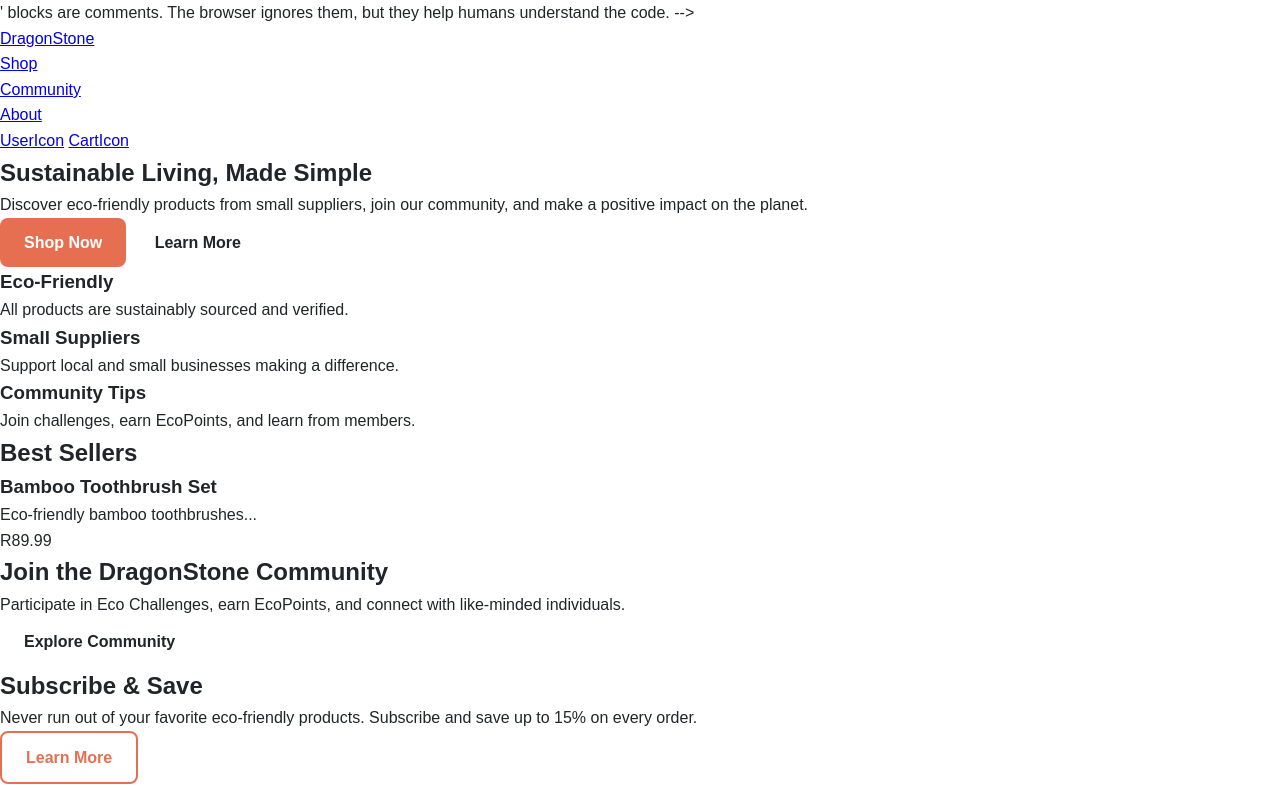
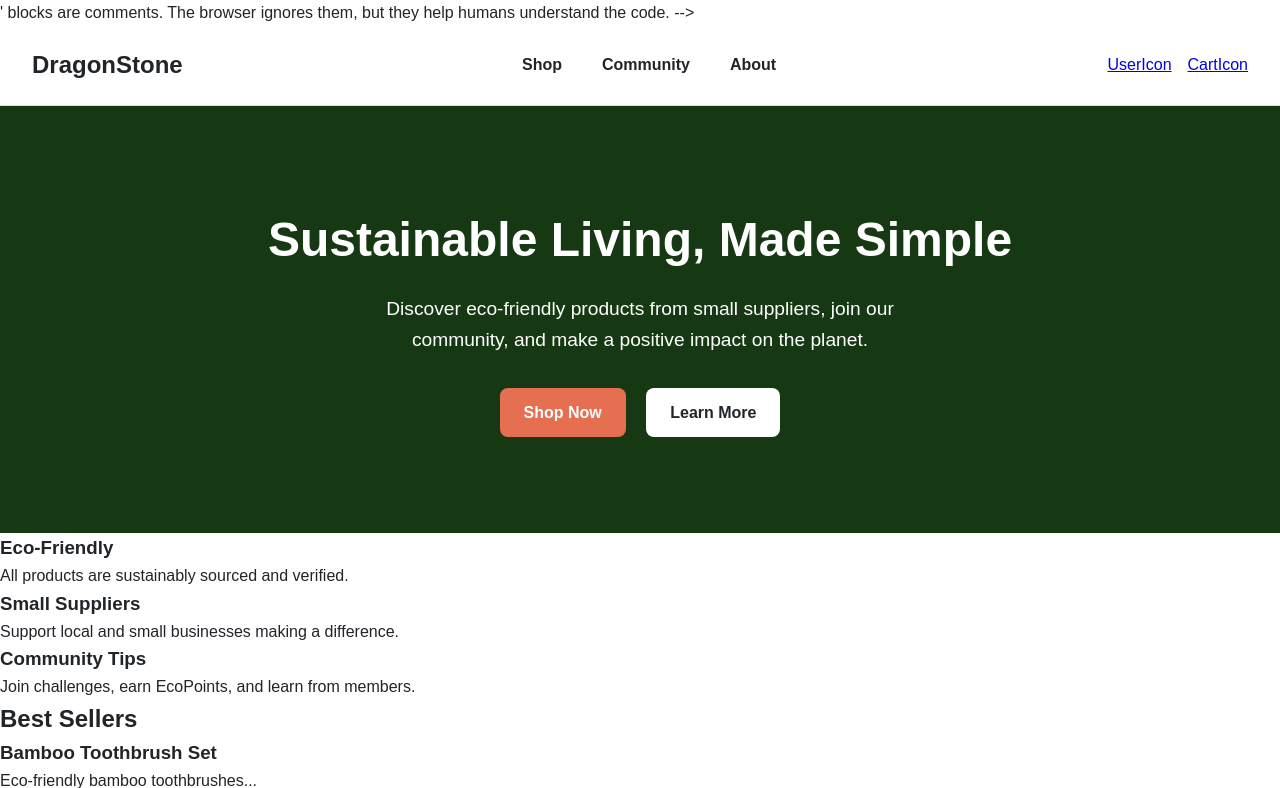
Before and after one commit to Lwazi-M/dragonstone, a PHP site: page / in a window 1280 px wide. Shown: the top 788 px of the page. Run offline with PHP 8.4, Linux system fonts and the light colour scheme.

Commit message:
Style header, navbar, and hero section

```diff
--- a/style.css
+++ b/style.css
@@ -105,3 +105,101 @@ This way, we only have to style "btn" once.
   background-color: var(--color-primary-orange); /* On hover, fill it in */
   color: var(--color-text-light); /* On hover, make the text white */
 }
+
+/* =========================================
+4. HEADER & NAVIGATION BAR STYLES
+=========================================
+This styles the <header> and the <nav> inside it.
+We'll use "flexbox" to make everything line up nicely.
+Flexbox is a modern CSS tool for arranging items in a row or column.
+*/
+
+.navbar {
+  display: flex; /* This "activates" flexbox */
+  justify-content: space-between; /* This puts space BETWEEN our items (logo, menu, icons) */
+  align-items: center; /* This vertically centers all items in the navbar */
+  padding: 1rem 2rem; /* 'rem' is a modern size unit. 1rem = 16px. This is 16px top/bottom, 32px left/right */
+  background-color: var(--color-background-white);
+  border-bottom: 1px solid var(--color-border-light); /* Adds a subtle grey line at the bottom */
+  height: 80px; /* Gives the navbar a fixed height */
+}
+
+/* Style the logo link */
+.nav-logo {
+  font-size: 1.5rem; /* Makes the logo text bigger */
+  font-weight: bold;
+  color: var(--color-text-dark);
+  text-decoration: none; /* Removes underline */
+}
+
+/* Style the menu (the <ul> list) */
+.nav-menu {
+  display: flex; /* We use flexbox *again* to make the menu items line up in a row */
+  list-style: none; /* Removes the default bullet points */
+}
+
+.nav-item {
+  margin-left: 1.5rem; /* Adds some space to the LEFT of each menu item, separating them */
+}
+
+.nav-link {
+  text-decoration: none; /* Removes underline */
+  color: var(--color-text-dark);
+  font-weight: 600; /* Makes the font a bit bolder than normal text */
+  padding: 8px; /* Adds some "clickable" space around the text */
+  transition: color 0.3s ease; /* Smoothly animates the color on hover */
+}
+
+.nav-link:hover {
+  color: var(--color-primary-green); /* When you hover, the text turns green */
+}
+
+/* Style the icons on the right */
+.nav-icons {
+  display: flex;
+}
+
+.nav-icons .icon-link {
+  margin-left: 1rem; /* Adds space between the icons */
+  /* We'll add real icons later */
+}
+
+
+/* =========================================
+5. HERO SECTION STYLES
+=========================================
+This styles the big "Sustainable Living" banner.
+*/
+
+.hero-section {
+  /* This is how we get that big background image from the Figma */
+  /* We'll add a simple green background *just in case* the image fails to load */
+  background-color: var(--color-primary-green);
+  /* We'll add the real image URL later. For now, we'll mimic the green overlay. */
+  background-blend-mode: multiply; /* This is how we get the green tint over the image */
+  background-size: cover; /* Makes the image cover the whole section, no matter the screen size */
+  background-position: center center; /* Centers the image */
+
+  /* We'll use a green color as a stand-in for the image for now */
+  background-image: linear-gradient(rgba(58, 107, 53, 0.8), rgba(58, 107, 53, 0.8)); /* This is a green overlay */
+
+  color: var(--color-text-light); /* Makes all text in this section WHITE */
+  padding: 6rem 2rem; /* Lots of inside spacing (top/bottom, left/right) */
+  text-align: center; /* Centers all the text */
+}
+
+.hero-section h1 {
+  font-size: 3rem; /* Makes the main headline (<h1>) very big */
+  margin-bottom: 1rem; /* Adds space below the headline */
+}
+
+.hero-section p {
+  font-size: 1.2rem; /* Makes the paragraph text slightly bigger than normal */
+  max-width: 600px; /* Stops the text from getting *too* wide on big screens */
+  margin: 0 auto 2rem auto; /* Centers the paragraph and adds 2rem of space below it */
+}
+
+/* This adds space between the two buttons in the hero section */
+.hero-section .btn {
+  margin: 0 0.5rem; /* Adds 0.5rem of space on the left and right of each button */
+}
```
